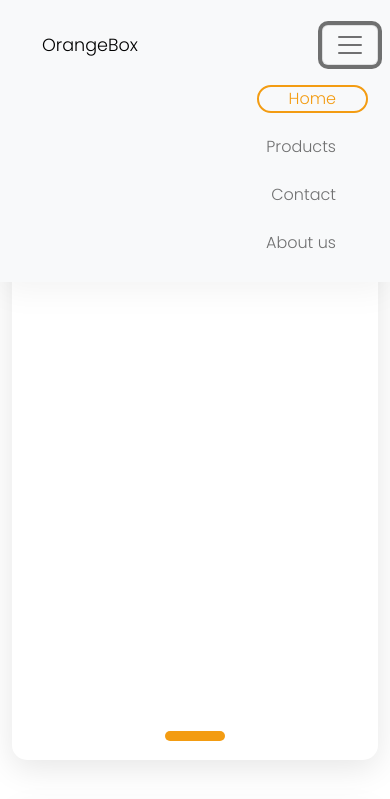
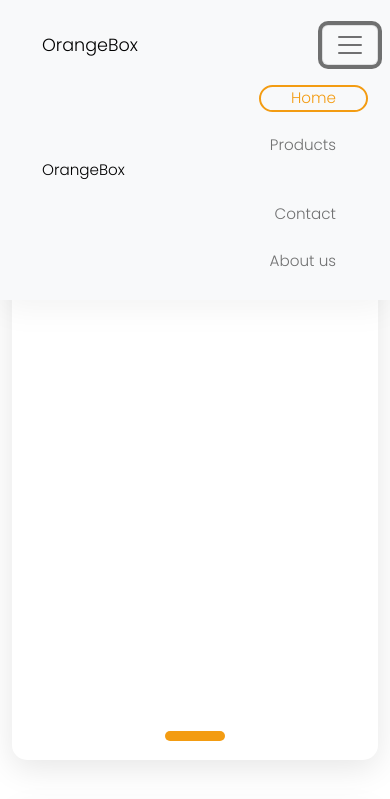
Before and after one commit to AleksaSubasic/OrangeBox, a plain HTML site: page index.html in a window 390 px wide. Both pictures are taken after a click on the button "Toggle navigation". Shown: the top 799 px of the page. Drawn offline with nearby package versions, Linux system fonts and the light colour scheme.

Commit message:
Add files via upload

```diff
--- a/assets/css/responsive.css
+++ b/assets/css/responsive.css
@@ -71,7 +71,7 @@
 }
 @media screen and (max-width: 992px){
     #navbarSupportedContent ul li a, #navbarSupportedContent a{
-        font-size: 1rem;
+        font-size: 0.95rem;
     }
     #product-cat-block #categories{
         flex-direction: column;
@@ -136,10 +136,10 @@
     }
 }
 @media screen and (max-width: 765px) {
-    .nav-logo:nth-child(1){
+    .nav-logo{
         display: block;
     }
-    .nav-logo:nth-child(2){
+    .nav-item:nth-child(3){
         display: none;
     }
     .nav-item{
@@ -174,7 +174,6 @@
     .product-container{
         justify-content: space-around !important;
     }
-
     #modal{
         flex-direction: column;
     }
@@ -196,7 +195,6 @@
     #modal-product-information::before{
         top: -13px;
     }
-
     #copyright{
         flex-direction: column;
     }
--- a/assets/css/style.css
+++ b/assets/css/style.css
@@ -116,9 +116,8 @@ nav{
 .nav-link, .nav-logo{
     padding: 0px 30px !important;
     font-size: 1.1rem;
-    transition: 0.4s;
 }
-.nav-logo:nth-child(1){
+.nav-logo{
     display: none;
 }
 .nav-link:hover, .nav-logo:hover{
```
